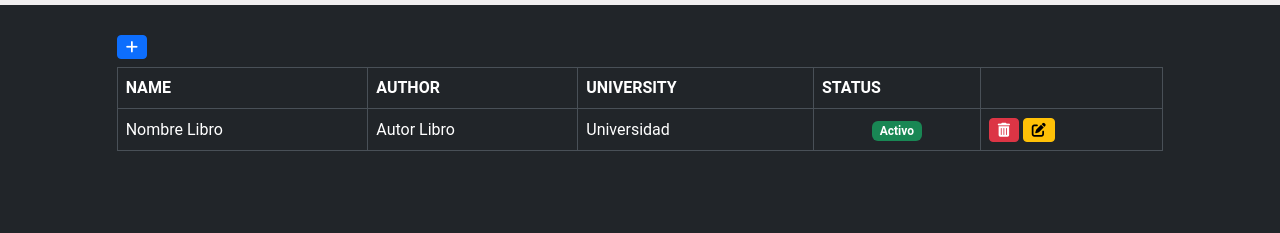
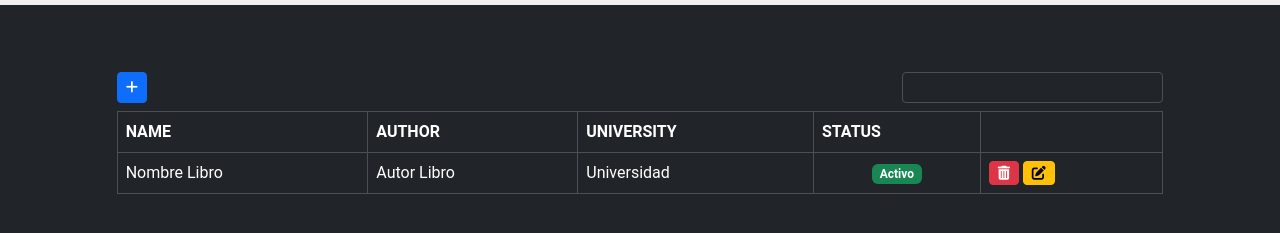
Before and after one commit to Damian-Git3/FRONTEND_BibliotecaUTL, a plain HTML site: page index.html in a window 1280 px wide. Both pictures are taken after a click on the link "Books". Shown: the part 71-304 px from the top of the page. Drawn offline with Linux system fonts and the light colour scheme; no server answers.

Commit message:
#Damian
Buscador agregado

```diff
--- a/bookModule/bookController.js
+++ b/bookModule/bookController.js
@@ -147,7 +147,7 @@ function loadTable(books) {
         <td>${book.author}</td>
         <td>${book.university}</td>
         <td class="text-center"><span class="badge bg-success">${
-          book.status ? book.status : ""
+          book.status ? book.status : "Activo"
         }</span></td>
         <td>
           <button class="btn btn-sm btn-danger fa-solid fa-trash-can" onclick="bookModule.deleteBook(${idx})"></button>
@@ -225,12 +225,12 @@ export function cleanForm() {
   document.getElementById("fileFrm").value = "";
 }
 
-function filterTable() {
+export function filterTable() {
   // Declare variables
   var input, filter, table, tr, td, i, j, txtValue;
   input = document.getElementById("txtSearch");
   filter = input.value.toUpperCase();
-  table = document.getElementById("tableBooks");
+  table = document.getElementById("tbBooks");
   tr = table.getElementsByTagName("tr");
 
   // Loop through all table rows
--- a/bookModule/bookView.html
+++ b/bookModule/bookView.html
@@ -1,8 +1,10 @@
 <div class="col-10">
-    <div class="my-2">
+    <div class="my-2 d-flex flex-row justify-content-between">
         <button id="btnForm" type="button" class="btn btn-sm btn-primary fa-solid fa-plus" data-bs-toggle="modal"
             data-bs-target="#formBook">
         </button>
+
+        <input type="text" name="txtSearch" id="txtSearch" class="form-control form-control-sm w-25" onchange="bookModule.filterTable()">
     </div>
 
     <div class="table-responsive tabla-scroll">
@@ -49,7 +51,7 @@
                             <i class="fa-solid fa-book"></i>
                         </div>
                         <div class="form-floating mb-3 mt-3 w-100">
-                            <input type="number" name="idFrm" id="idFrm" class="form-control form-control-sm"
+                            <input type="number" name="idFrm" id="idFrm" class="form-control form-control-sm d-none"
                                 placeholder="Enter name" />
                             <label for="idFrm">Id</label>
                         </div>
--- a/styles/styles.css
+++ b/styles/styles.css
@@ -1,11 +1,11 @@
-body{
+body {
   display: flex;
   flex-direction: column;
   height: 100vh;
   overflow: hidden;
   margin: 0;
   padding: 0;
-    font-family: 'Roboto', sans-serif;
+  font-family: "Roboto", sans-serif;
   text-align: left;
   box-sizing: border-box;
   -webkit-font-smoothing: antialiased;
@@ -14,6 +14,5 @@ body{
 
 .tabla-scroll {
   overflow: auto;
-
-    height: 80vh;
+  height: 70vh;
 }
```
Lines whose indentation alone changed are shown as unchanged.
